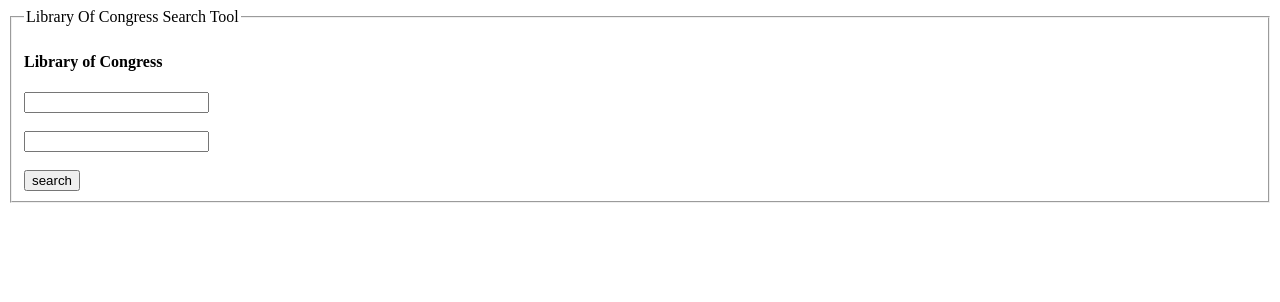
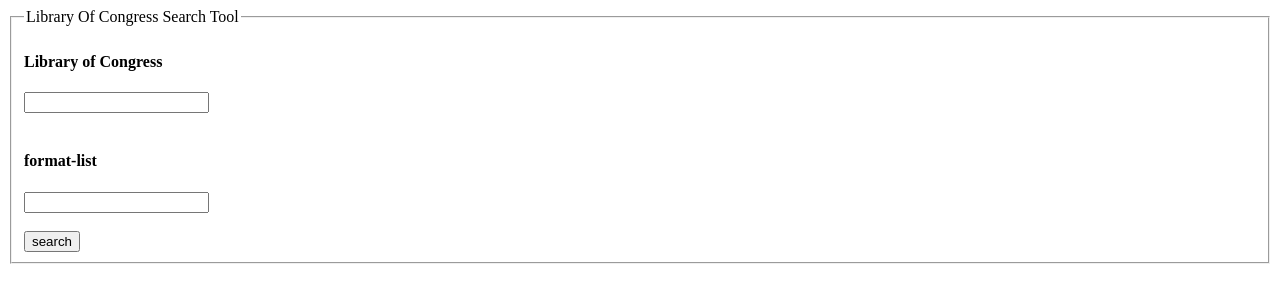
Before and after one commit to JennyRussell/library-of-congress-search-engine, a plain HTML site: page index.html in a window 1280 px wide. Drawn offline with Linux system fonts and the light colour scheme.

Commit message:
update to drop down

```diff
--- a/index.html
+++ b/index.html
@@ -21,6 +21,7 @@
                             <input type="text" id="display">
                             <br>
                             <br>
+                            <h4>format-list</h4>
                             <input list="format-list" type="text">
                             <datalist id="format-list">
                                 <option value="maps"></option>
```
